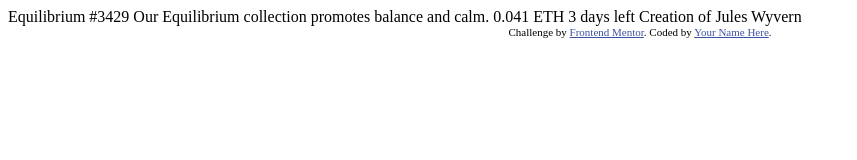
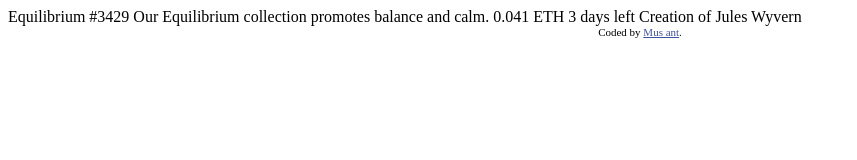
Before and after one commit to Mustapha5607/NFT-preview-card-component, a plain HTML site: page index.html in a window 1280 px wide. Shown: the whole page, without its empty margins (0-857 px from the left). Drawn offline with Linux system fonts and the light colour scheme.

Commit message:
index.html

```diff
--- a/index.html
+++ b/index.html
@@ -26,8 +26,7 @@
   Creation of Jules Wyvern
 
   <div class="attribution">
-    Challenge by <a href="https://www.frontendmentor.io?ref=challenge" target="_blank">Frontend Mentor</a>.
-    Coded by <a href="#">Your Name Here</a>.
+    Coded by <a href="#">Mus ant</a>.
   </div>
 </body>
 </html>
```
